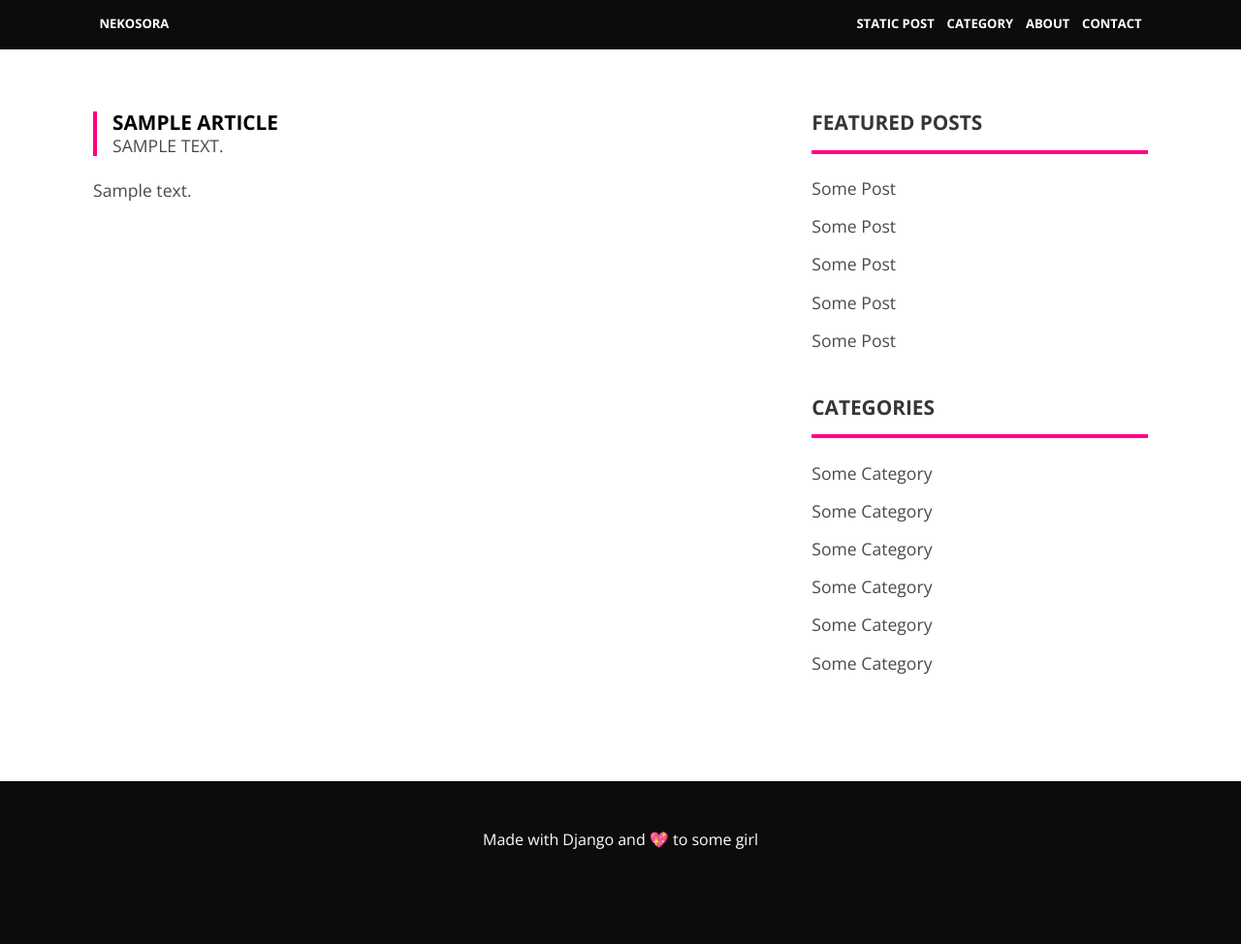
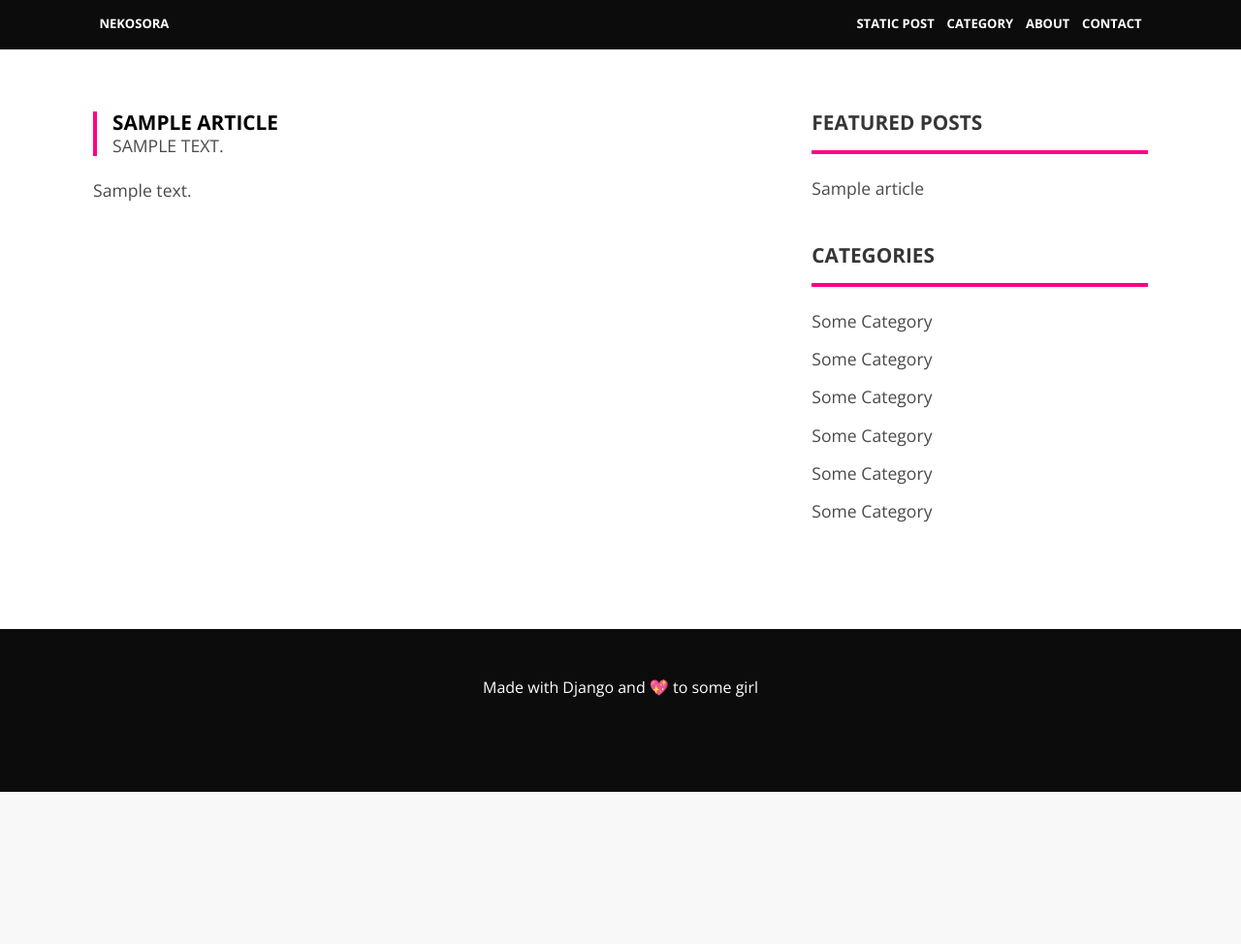
Before and after one commit to IvanProgramming/Blog, a Django app: page / in a window 1280 px wide. Shown: the part 390-1364 px from the top of the page at 97% size. After the commit the page ends 1207 px from the top, so only its background shows below. Run offline with Django 3.2, Linux system fonts and the light colour scheme; tables that the repository leaves empty hold one stand-in row (values such as "Sample post").

Commit message:
📰 Updated index.html, featured posts are now working

```diff
--- a/Blog/settings.py
+++ b/Blog/settings.py
@@ -116,3 +116,9 @@ STATIC_URL = "/static/"
 STATICFILES_DIRS = [
     BASE_DIR / "static"
 ]
+
+# Shell article create Articles.objects.create(title="This is just my first sad post", description="I don't think
+# that it is need here", md_text="Lorem ipsum dolor sit amet, consectetur adipiscing elit. Ut viverra velit dui. Sed
+# venenatis felis sed er os convallis tincidunt. Curabitur fringilla ligula risus, at ultrices mi ornare ac. Praesent
+# sed volutpat nunc. Proin eget augue ex. Suspendisse non tincidunt lorem, nec feugiat purus. Maecenas
+# pellentesque.", category=Category.obje cts.first(), author=User.objects.first())
--- a/templates/index.html
+++ b/templates/index.html
@@ -1,3 +1,4 @@
+{% load shuffle %}
 <!DOCTYPE html>
 <html lang="en">
 {% include "meta_header_template.html" %}
@@ -56,11 +57,9 @@
                                 <h4 class="title is-4">Featured Posts</h4>
                             </div>
                             <div class="sidebar-list">
-                                <p><a href="post.html">Some Post</a></p>
-                                <p><a href="post.html">Some Post</a></p>
-                                <p><a href="post.html">Some Post</a></p>
-                                <p><a href="post.html">Some Post</a></p>
-                                <p><a href="post.html">Some Post</a></p>
+                                {% for post in articles|shuffle %}
+                                    <p><a href="/post/{{ post.id }}">{{ post.title }}</a></p>
+                                {% endfor %}
                             </div>
                         </div>
                     </div>
```
